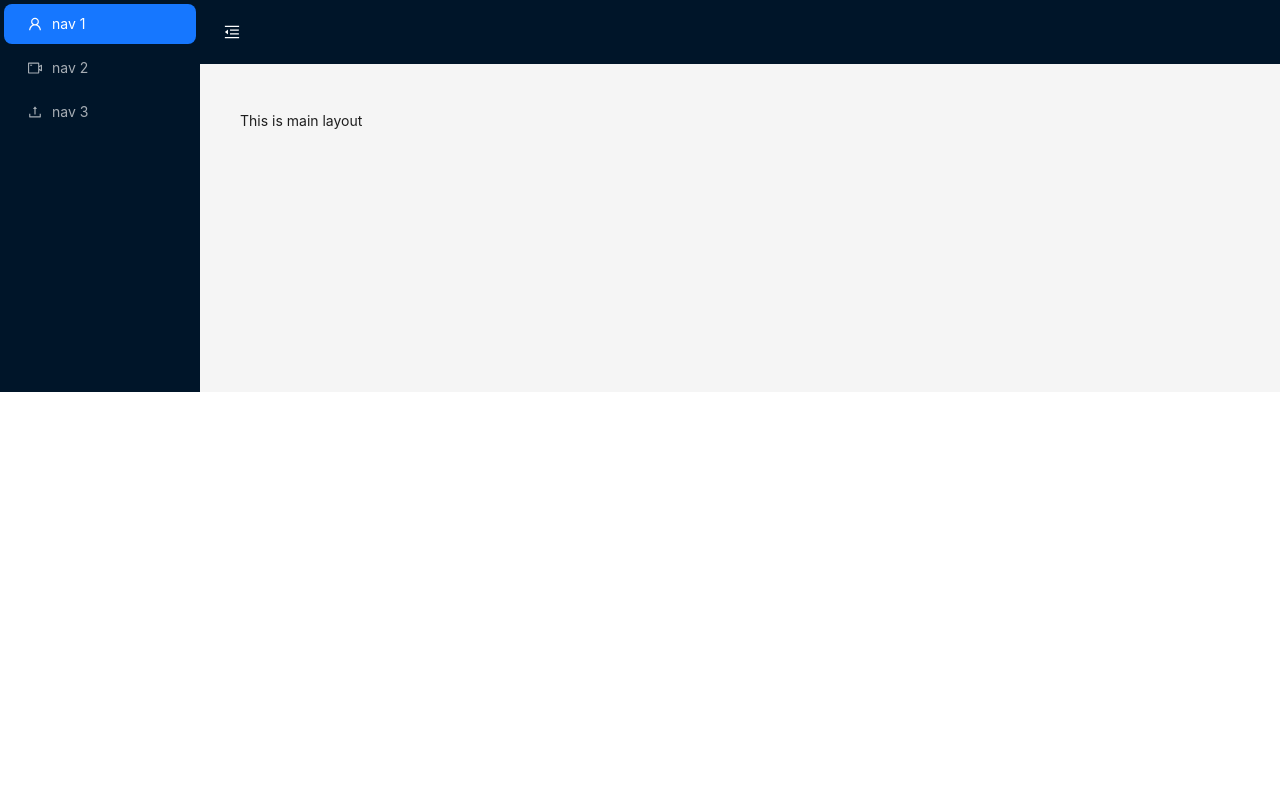
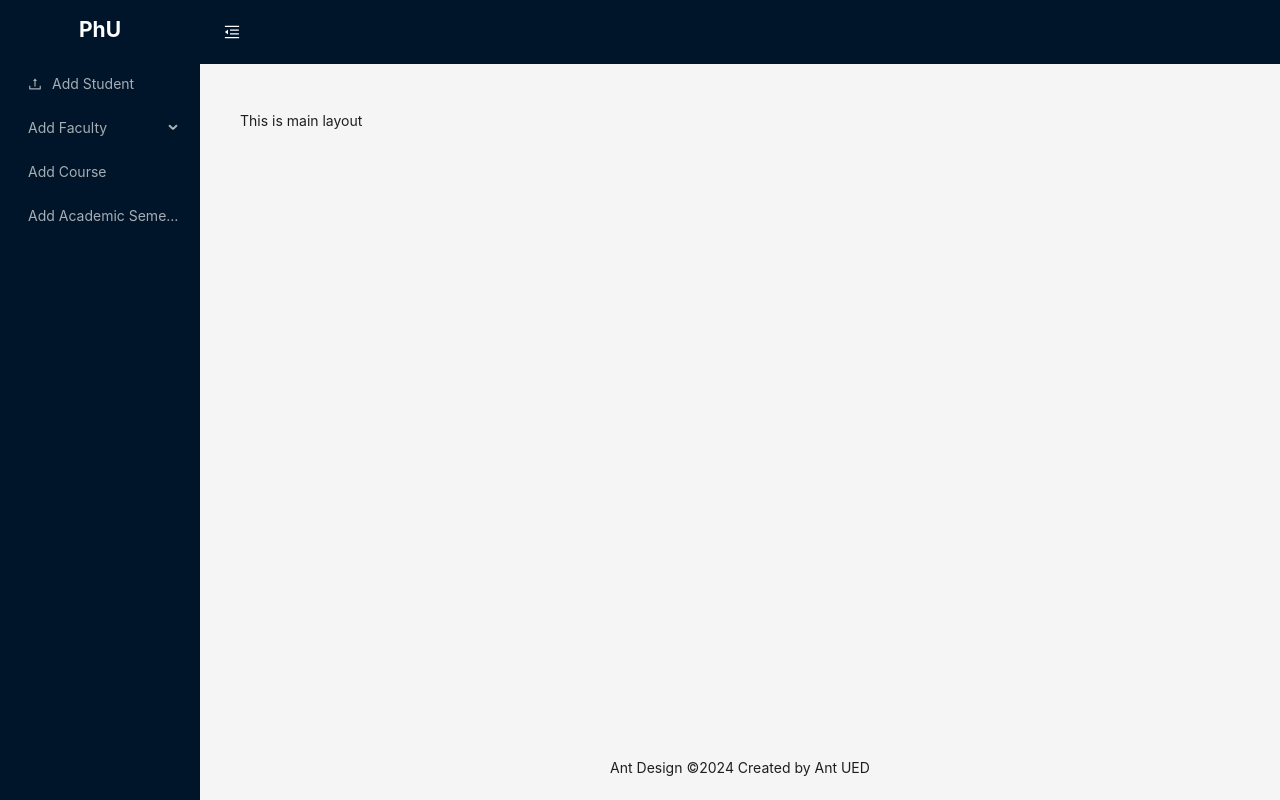
Before and after one commit to shaikTazUddin01/ph-university-client, a React (Vite) app: page / in a window 1280 px wide. Built offline with nearby package versions, Linux system fonts and the light colour scheme.

Commit message:
added sidebar item

```diff
--- a/src/component/layout/MainLayout.tsx
+++ b/src/component/layout/MainLayout.tsx
@@ -7,39 +7,58 @@ import {
   VideoCameraOutlined,
 } from "@ant-design/icons";
 import { useState } from "react";
-const { Header, Sider, Content } = Layout;
+const { Header, Sider, Content, Footer } = Layout;
 
 const MainLayout = () => {
   const [collapsed, setCollapsed] = useState(false);
   return (
-    <Layout>
+    <Layout style={{ height: "100vh" }}>
       <Sider trigger={null} collapsible collapsed={collapsed}>
-        <div className="demo-logo-vertical" />
+        {/* <div
+          style={{ color: "white", display: "flex", justifyContent: "center" }}
+        >
+        </div> */}
+        <div style={{color:'white',display:'flex',justifyContent:'center'}} >
+          <h1>PhU</h1>
+
+        </div>
         <Menu
           theme="dark"
           mode="inline"
           defaultSelectedKeys={["1"]}
           items={[
             {
-              key: "1",
-              icon: <UserOutlined />,
-              label: "nav 1",
+              key: "addStudent",
+              icon: <UploadOutlined />,
+              label: "Add Student",
             },
             {
-              key: "2",
-              icon: <VideoCameraOutlined />,
-              label: "nav 2",
+              key: "addFaculty",
+              label: "Add Faculty",
+              children: [
+                {
+                  key: "addFacultyCourse",
+                  label: "Add Course",
+                },
+                {
+                  key: "addTime",
+                  label: "Add Time",
+                },
+              ],
             },
             {
-              key: "3",
-              icon: <UploadOutlined />,
-              label: "nav 3",
+              key: "addCourse",
+              label: "Add Course",
+            },
+            {
+              key: "addAcademicSemester",
+              label: "Add Academic Semester",
             },
           ]}
         />
       </Sider>
       <Layout>
-        <Header style={{ padding: 0,}}>
+        <Header style={{ padding: 0 }}>
           <Button
             type="text"
             icon={collapsed ? <MenuUnfoldOutlined /> : <MenuFoldOutlined />}
@@ -48,7 +67,7 @@ const MainLayout = () => {
               fontSize: "16px",
               width: 64,
               height: 64,
-              color:"white"
+              color: "white",
             }}
           />
         </Header>
@@ -57,11 +76,13 @@ const MainLayout = () => {
             margin: "24px 16px",
             padding: 24,
             minHeight: 280,
-
           }}
         >
           This is main layout
         </Content>
+        <Footer style={{ textAlign: "center" }}>
+          Ant Design ©{new Date().getFullYear()} Created by Ant UED
+        </Footer>
       </Layout>
     </Layout>
   );
```
